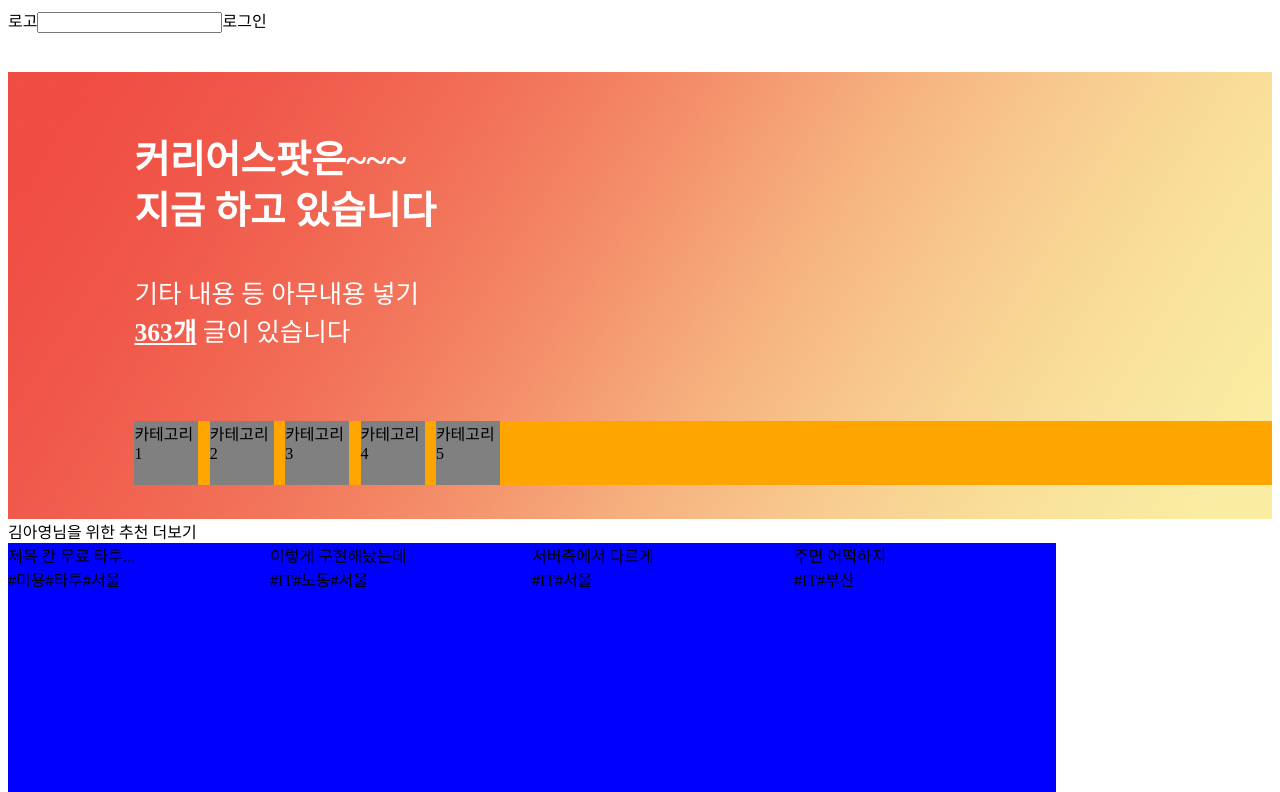
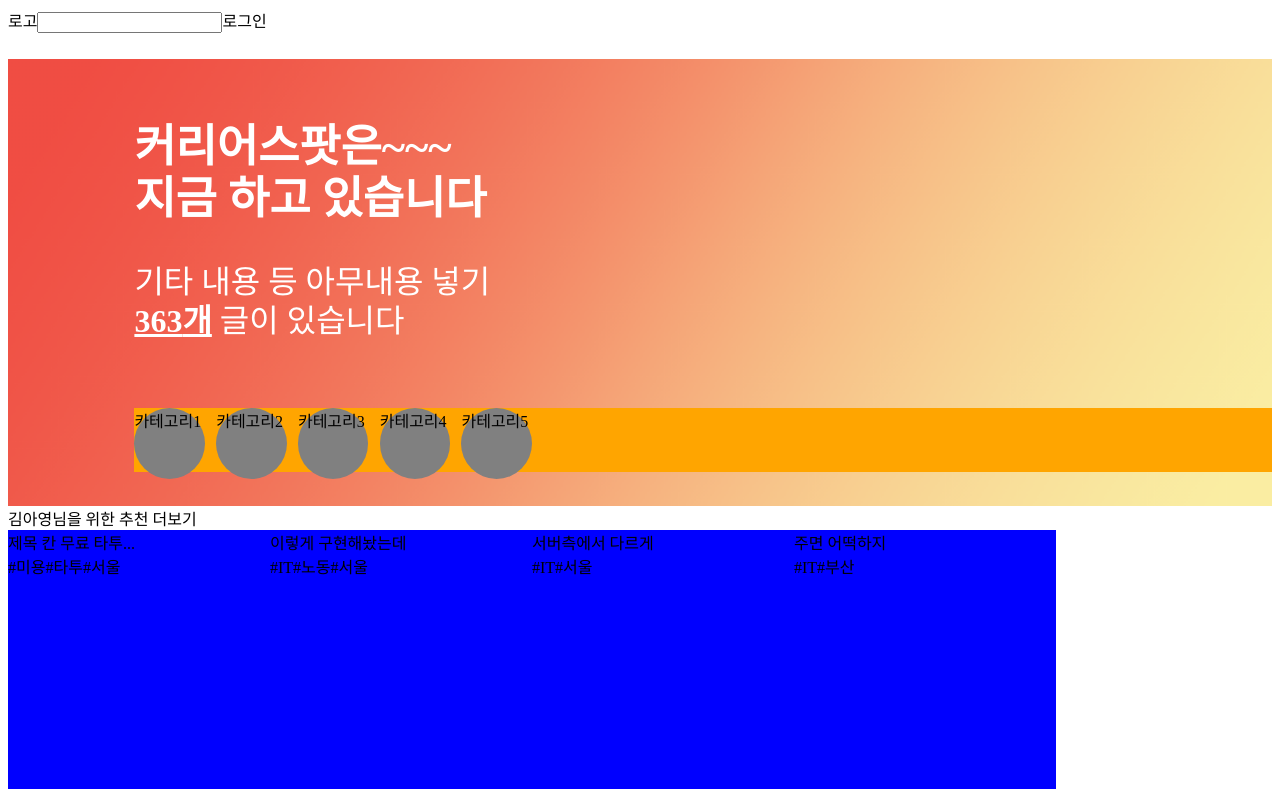
Before and after one commit to Re-Coder-3/front-end, a React (Create React App) app in the folder project/: page / in a window 1280 px wide. Shown: the top 792 px of the page. Built offline with nearby package versions, Linux system fonts and the light colour scheme.

Commit message:
계속 css 수정

```diff
--- a/project/src/component/Banner.js
+++ b/project/src/component/Banner.js
@@ -18,12 +18,12 @@ const CategoryCircles = styled.div`
 `
 const TextBox = styled.div`
   color: white;
-  font-size: 2vw;
+  font-size: 2.5vw;
   line-height: 3vw;
 `
 const BoldText = styled.div`
   font-weight: bold;
-  font-size: 3vw;
+  font-size: 3.5vw;
   line-height: 4vw;
 `
 const NumberText = styled.span`
--- a/project/src/component/Category.js
+++ b/project/src/component/Category.js
@@ -3,11 +3,11 @@ import styled from "styled-components";
 
 const CategoryCircle = styled.div`
   background-color: gray;
-  height: 100%;
-  width: 5vw;
+  height: 5.5vw;
+  width: 5.5vw;
   display: inline-block;
   margin-right: 1%;
-
+  border-radius: 100%;
 `
 
 const Category = ({text}) => {
--- a/project/src/component/Header.js
+++ b/project/src/component/Header.js
@@ -3,7 +3,7 @@ import Search from "./Search";
 import styled from "styled-components";
 
 const Head = styled.div`
-  height: 64px;
+  height: 4vw;
 `
 
 const Header = () => {
```
